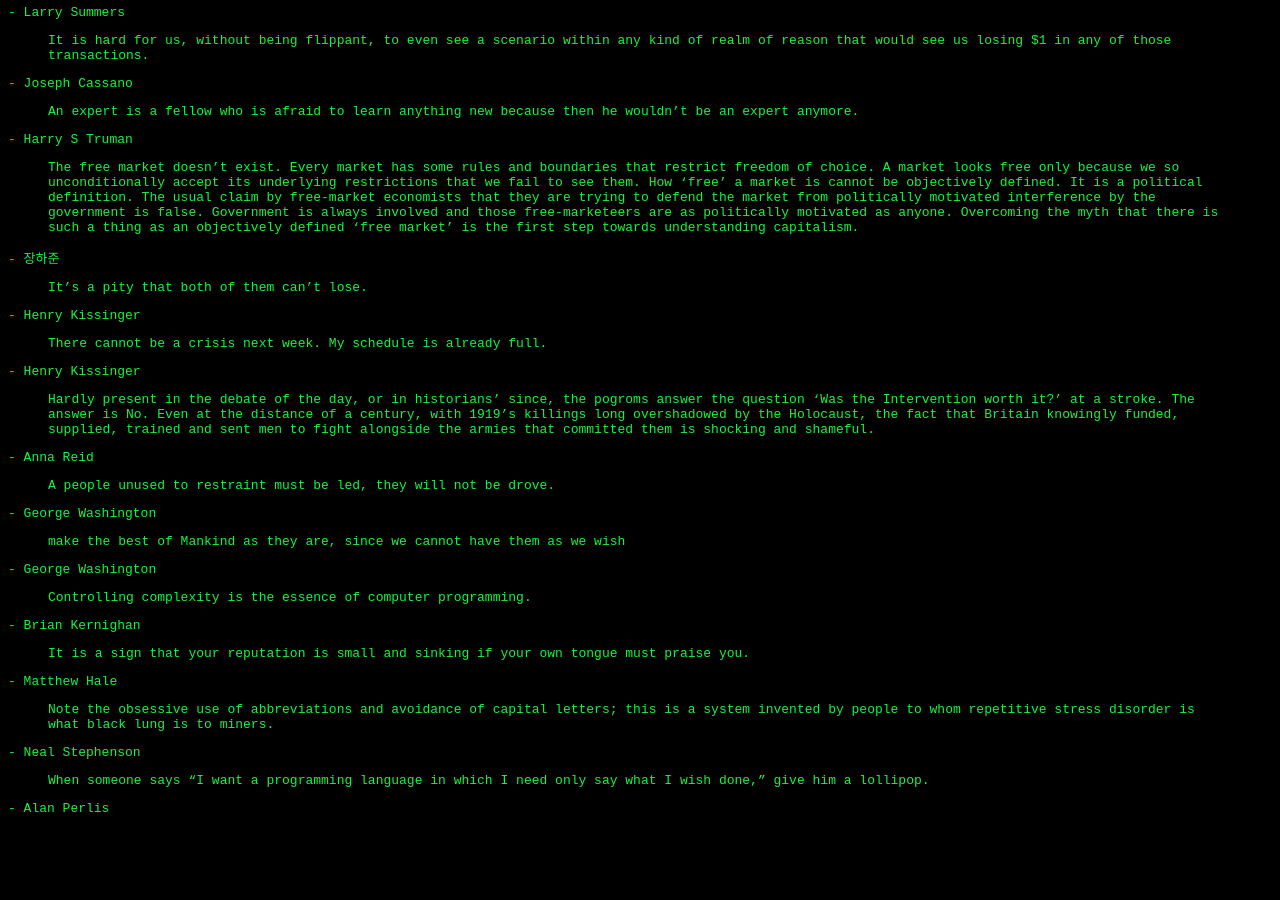
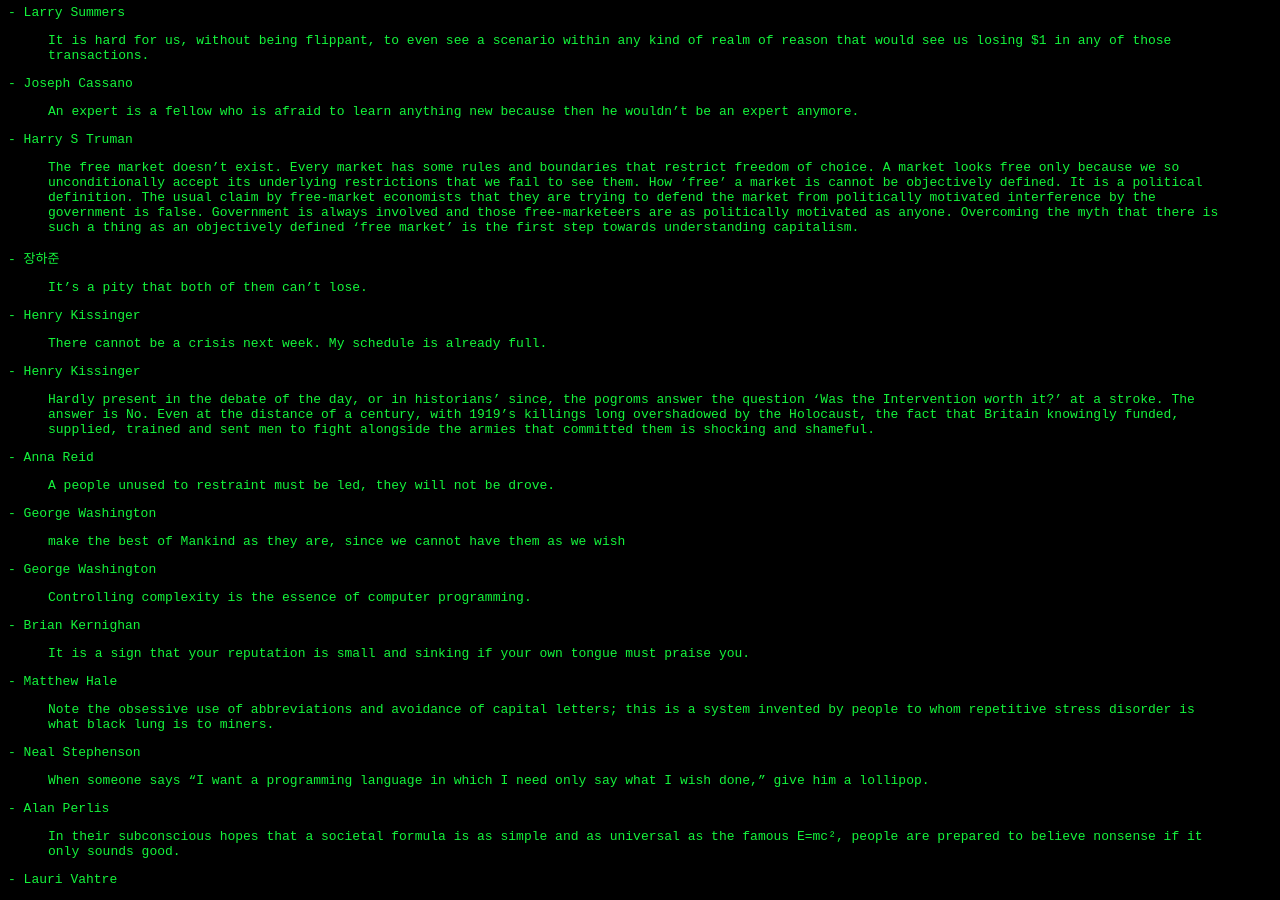
Before and after one commit to davejagoda/davejagoda.github.io, a Jekyll site: the page built from quotes/index.md, in a window 1280 px wide and 900 px high, scrolled down 3103 px. Built offline with Jekyll 4.4.1, drawn with Linux system fonts in a browser that asks for light colours; before the commit the page ends 3932 px from its top, so only the background shows below that.

Commit message:
Add Lauri Vahtre quote

```diff
--- a/quotes/index.md
+++ b/quotes/index.md
@@ -421,3 +421,10 @@
   only say what I wish done," give him a lollipop.
 
 \- Alan Perlis
+
+
+> In their subconscious hopes that a societal formula is as simple and
+  as universal as the famous E=mc², people are prepared to believe
+  nonsense if it only sounds good.
+
+\- Lauri Vahtre
```
